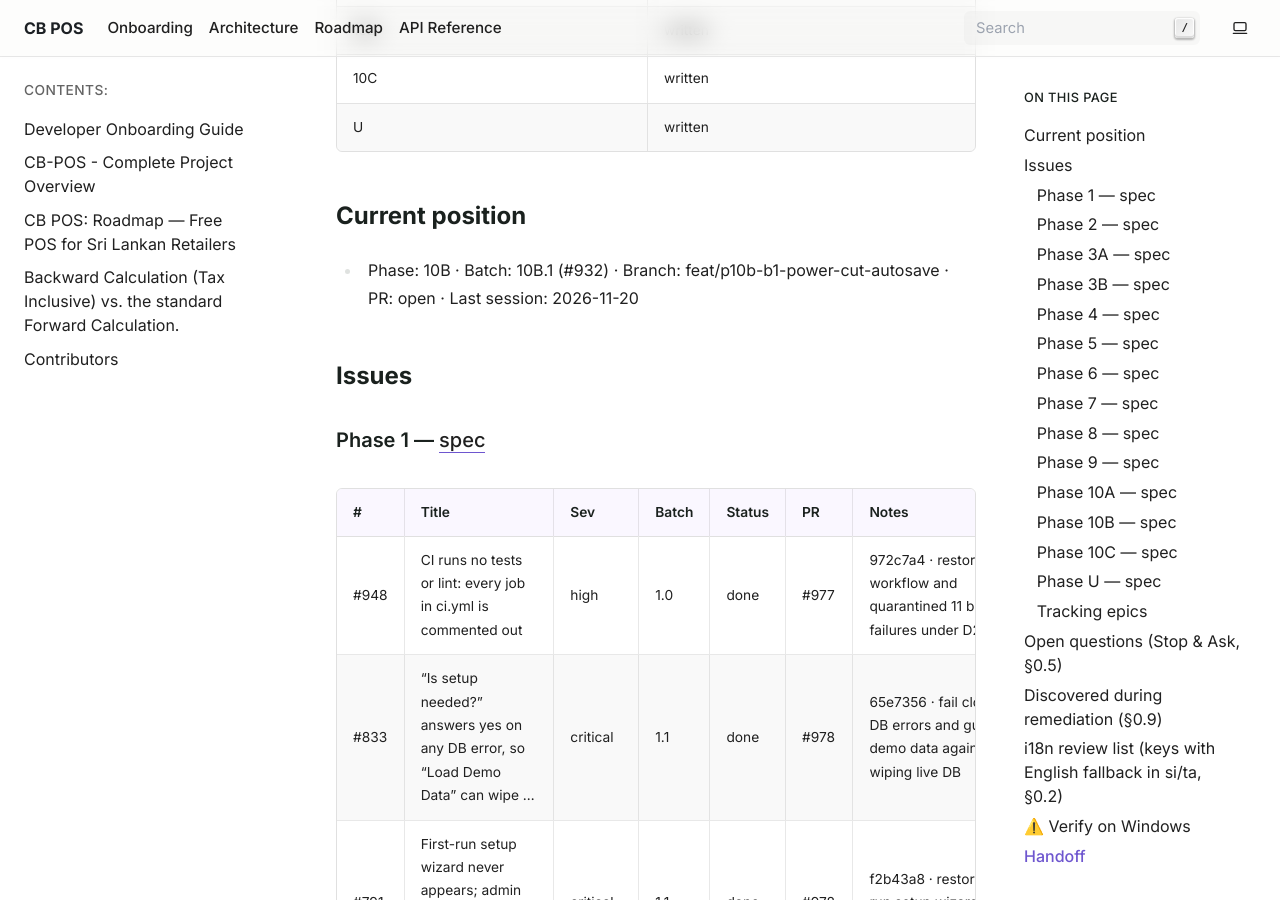
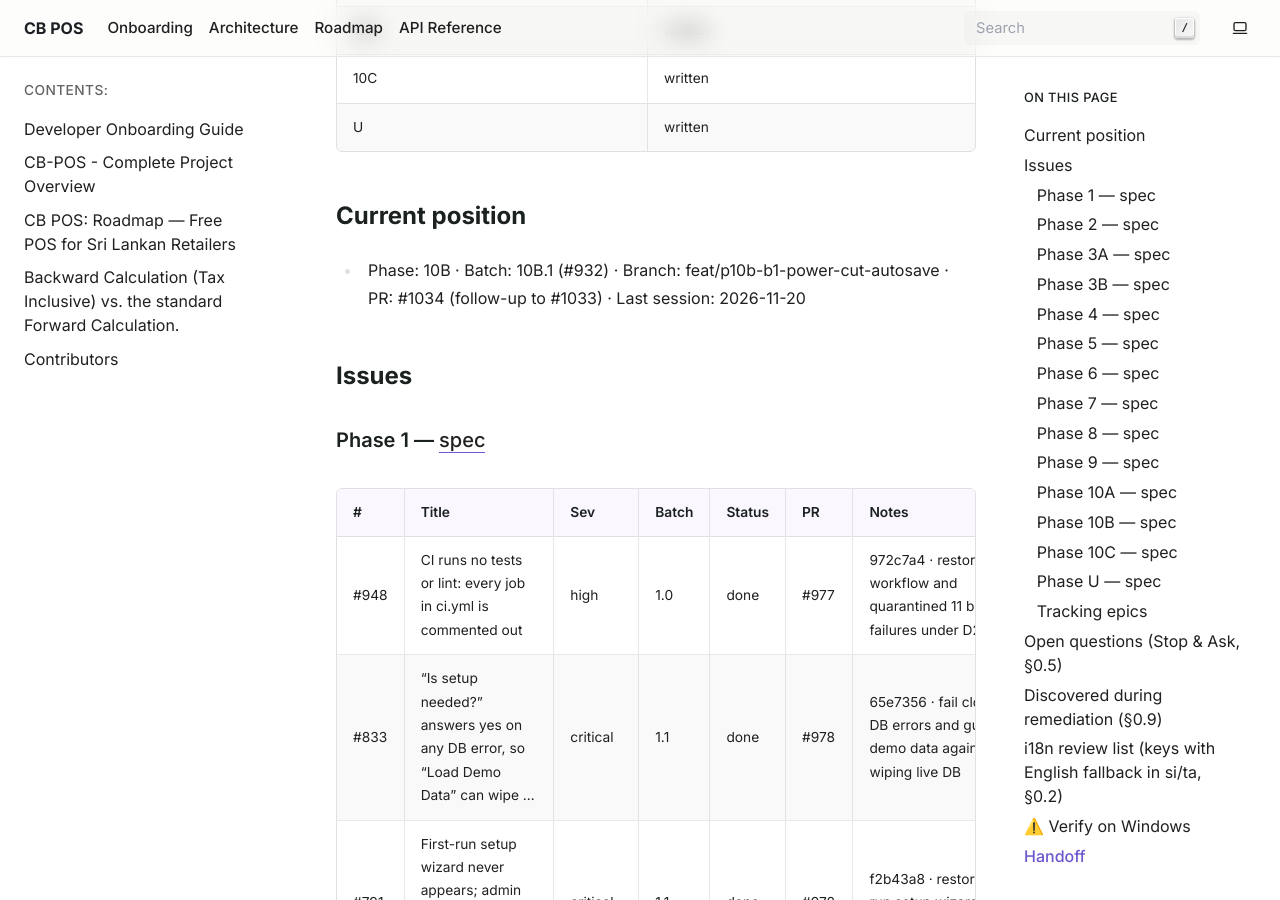
Before and after one commit to HMAHD/CB-POS, a Sphinx documentation site: the page built from docs/remediation/PROGRESS.md, in a window 1280 px wide and 900 px high, scrolled down 974 px. Built offline with Sphinx 7.4.7, drawn with Linux system fonts in a browser that asks for light colours; pages that are not in the unit, such as notebooks, are missing from menus.

Commit message:
docs(remediation): record PR #1034 for Phase 10B.1 lifecycle fixes

```diff
--- a/docs/remediation/PROGRESS.md
+++ b/docs/remediation/PROGRESS.md
@@ -25,7 +25,7 @@ Statuses: `todo` · `in-progress` · `blocked (Q#)` · `pr-open` · `done` (merg
 
 ## Current position
 
-- Phase: 10B · Batch: 10B.1 (#932) · Branch: feat/p10b-b1-power-cut-autosave · PR: open · Last session: 2026-11-20
+- Phase: 10B · Batch: 10B.1 (#932) · Branch: feat/p10b-b1-power-cut-autosave · PR: #1034 (follow-up to #1033) · Last session: 2026-11-20
 
 ## Issues
 
@@ -223,7 +223,7 @@ Statuses: `todo` · `in-progress` · `blocked (Q#)` · `pr-open` · `done` (merg
 | # | Title | Sev | Batch | Status | PR | Notes |
 |---|---|---|---|---|---|---|
 | #942 | Shop-type presets at first run (Grocery, Pharmacy, Hardware, Clothing, Phone,… | — | 10B.0 | done | #1032 | 6478505 · Database-backed FeatureFlags service, 8-preset matrix (D34), setup wizard step, features settings page, idempotent category/unit seeding (D35), LAN catalog sync 1.6, UI gate screenshots |
-| #932 | Power-cut safety: autosave the in-progress bill and restore it on restart | — | 10B.1 | pr-open | | D36 · CartAutosaveService, SuspendedTransaction.is_autosave & terminal_id partial unique index, atomic sale cleanup, 1s debounce worker, AutosaveRecoveryDialog, UI gate screenshots |
+| #932 | Power-cut safety: autosave the in-progress bill and restore it on restart | — | 10B.1 | pr-open | #1034 | D36 · CartAutosaveService, SuspendedTransaction.is_autosave & terminal_id partial unique index, atomic sale cleanup, 1s debounce worker, AutosaveRecoveryDialog, UI gate screenshots |
 | #926 | Expiry dates and batches, with per-batch MRP (pharmacy, grocery, bakery) | — | 10B.? | todo | | |
 | #930 | Supplier returns with debit note (pairs with expiry/batch) | — | 10B.? | todo | | |
 | #931 | Price board: fast daily price editing for items flagged "price changes often" | — | 10B.? | todo | | |
```
